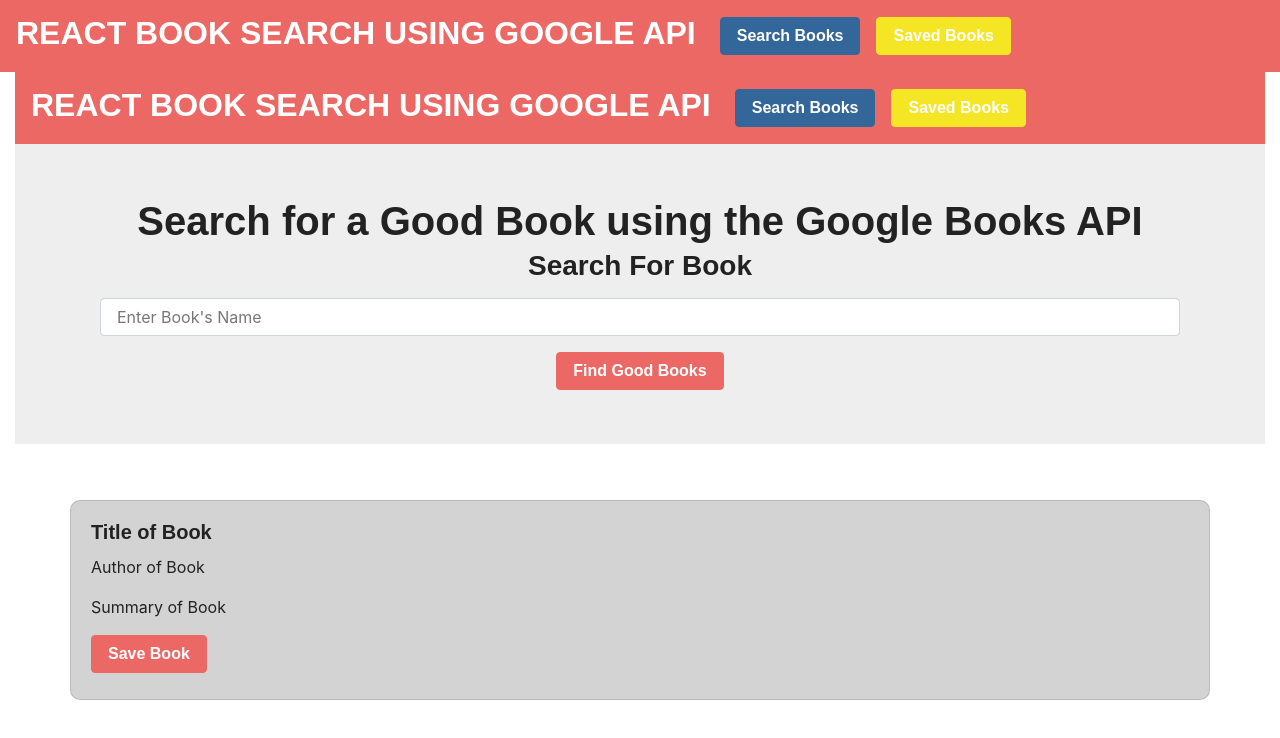
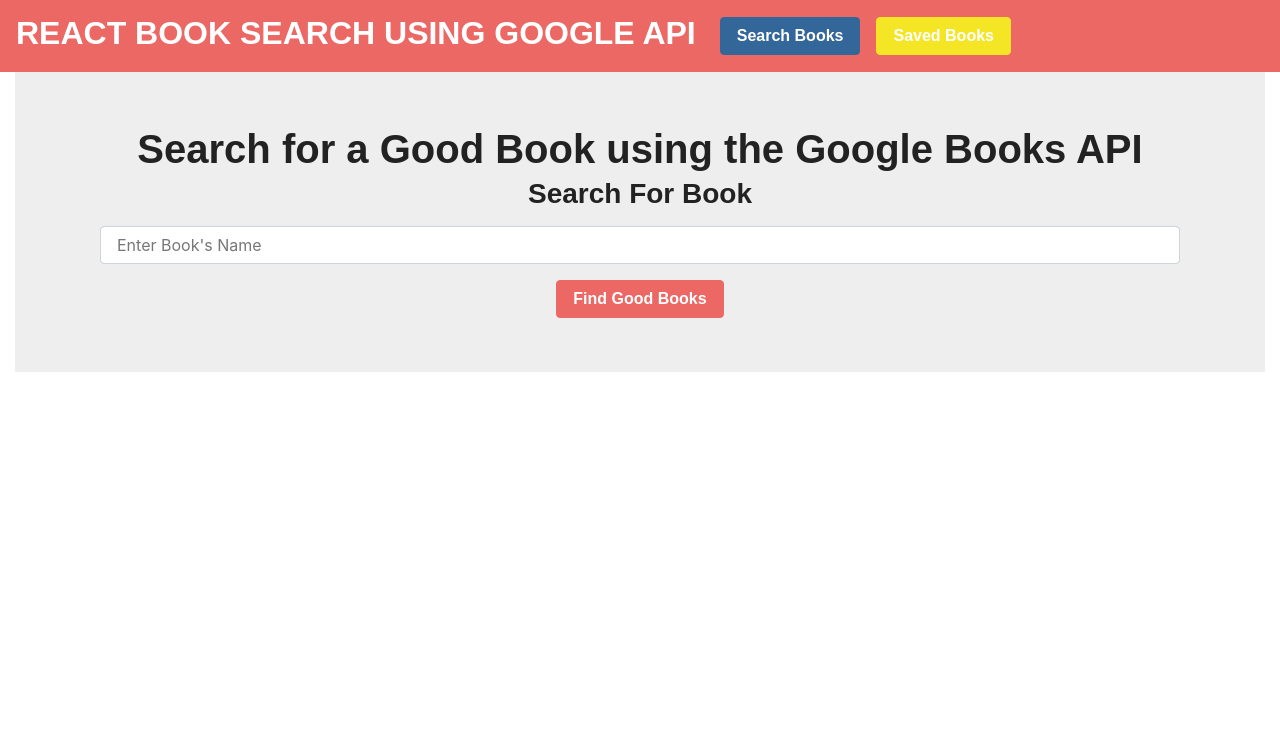
Before and after one commit to jmauro33/bookactivity, a React (Create React App) app in the folder client/: page / in a window 1280 px wide. Shown: the top 738 px of the page. Built offline with nearby package versions, Linux system fonts and the light colour scheme; a web font is replaced by a local one.

Commit message:
working on fixing search results

```diff
--- a/client/src/components/SearchResults/index.js
+++ b/client/src/components/SearchResults/index.js
@@ -1,7 +1,7 @@
 import React from "react";
 import {Row, Col} from "../Grid"
 import "./style.css";
-function SearchResults() {
+function SearchResults(props) {
 
     return (
 
@@ -11,9 +11,9 @@
 
             <div class="card">
                 <div class="card-body">
-                <h5 class="card-title">Title of Book</h5>
-                    <p class="card-text">Author of Book</p>
-                    <p class="card-text">Summary of Book</p>
+                  <h5 class="card-title">{props.book.title}</h5>
+                    <p class="card-text">{props.book.author}</p>
+                    <p class="card-text">{props.book.description}</p>
                     <a href="#" class="btn btn-primary">Save Book</a>
                 </div>
             </div>
--- a/client/src/pages/SavedBooks.js
+++ b/client/src/pages/SavedBooks.js
@@ -1,7 +1,7 @@
 import React, { useState, useEffect } from "react";
 
 import Jumbotron from "../components/Jumbotron";
-import Nav from "../components/Nav";
+
 import SavedResults from "../components/SavedResults";
 import API from "../utils/API";
 import { Link } from "react-router-dom";
@@ -12,7 +12,7 @@
 
     return (
       <Container fluid className="container">
-        <Nav></Nav>
+
       <Jumbotron />
       <Container>
           <SavedResults></SavedResults>
--- a/client/src/pages/SearchBooks.js
+++ b/client/src/pages/SearchBooks.js
@@ -1,26 +1,40 @@
 import React, { useState, useEffect } from "react";
 import Jumbotron from "../components/Jumbotron";
-import Nav from "../components/Nav";
 import API from "../utils/API";
 import { Link } from "react-router-dom";
 import { Col, Row, Container } from "../components/Grid";
-
 import SearchForm from "../components/searchForm";
 import SearchResults from "../components/SearchResults";
+
 function Books() {
+  const [searchTerm,setSearchTerm]= useState("");
+  const [bookResults,setBookResults] =useState([]);
+  const handleInputChange = (event) => {
+    //console.log(event.target.value);
+    setSearchTerm(event.target.value);
+  }
+  const handleFormSubmit = (event) => {
+    event.preventDefault()
+    console.log(searchTerm);
+    API.getBooks(searchTerm)
+    .then(function(results){
+    console.log(results);
+    setBookResults(results);
+    })
+  }
 
   return (
 
     <Container fluid>
 
-        <Nav></Nav>
+
 
         <Jumbotron>
           <h1>Search for a Good Book using the Google Books API</h1>
         <Container>
         <Row>
           <Col size="12">
-            <SearchForm></SearchForm>
+            <SearchForm handleFormSubmit = {handleFormSubmit} handleInputChange = {handleInputChange}></SearchForm>
 
           </Col>
         </Row>
@@ -28,7 +42,10 @@
         </Jumbotron>
       <br></br>
       <Container>
-        <SearchResults></SearchResults>
+        {bookResults && bookResults.map(book => {
+          return ( <SearchResults book = {book}></SearchResults> )
+        })}
+
       </Container>
     </Container>
   );
--- a/client/src/utils/API.js
+++ b/client/src/utils/API.js
@@ -2,8 +2,8 @@
 
 export default {
 
-  getBooks: function() {
-    return axios.get("/api/googlebooks");
+  getBooks: function(search) {
+    return axios.get("/api/googlebooks",{params:{q:"title:"+search}});
   },
 
   getBook: function(id) {
```
Also changed, not shown: 2 other files (tests, documents, lock files or other folders).
